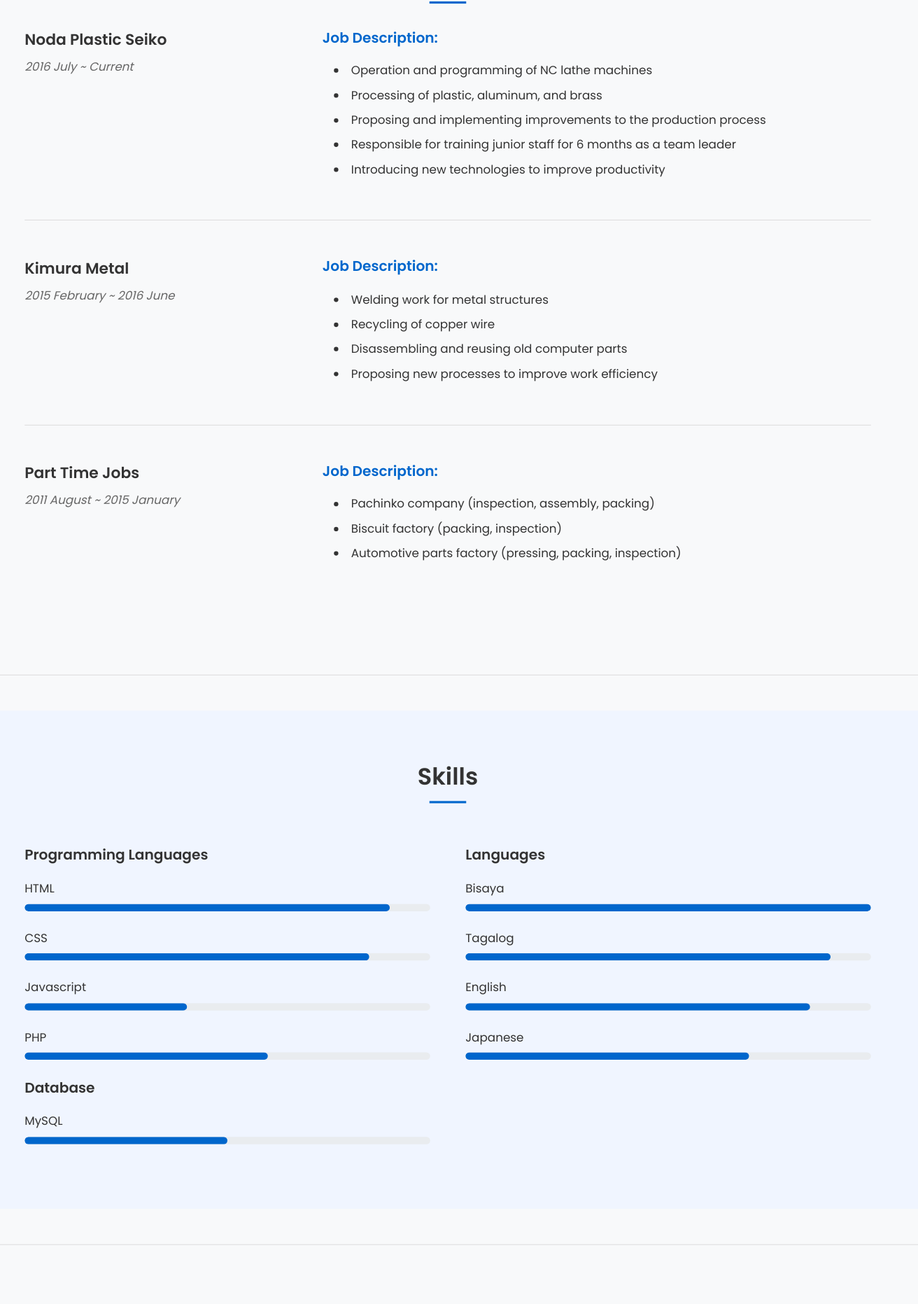
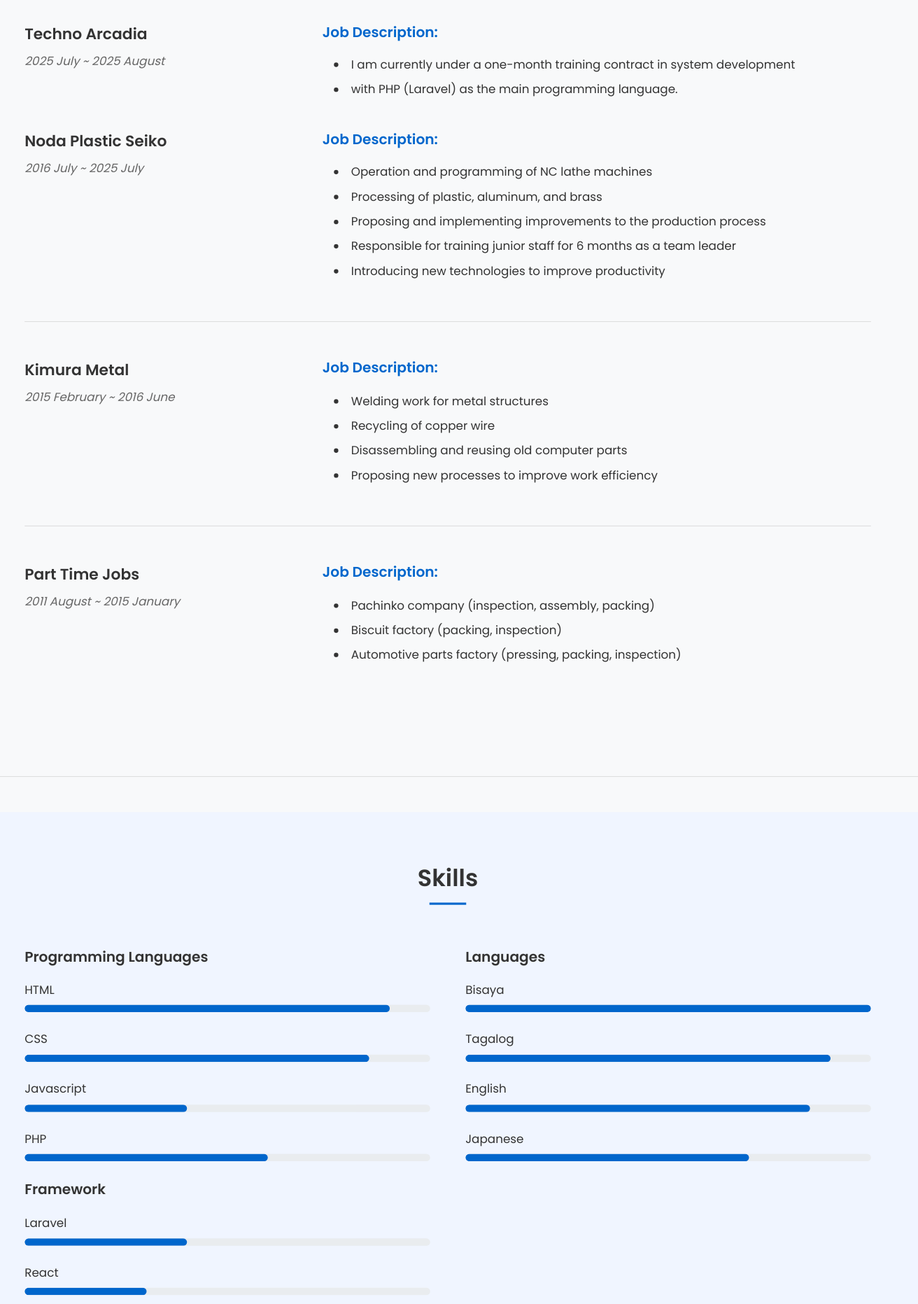
Before and after one commit to jujuWork/Main, a plain HTML site: page Portfolio/index.html in a window 1280 px wide. Shown: the part 1098-2961 px from the top of the page at 70% size, 1312 px wide, since content can reach past the window. Drawn offline with Linux system fonts and the light colour scheme; a web font is replaced by a local one.

Commit message:
Adding Work Experience and Framework

```diff
--- a/Portfolio/index.html
+++ b/Portfolio/index.html
@@ -86,10 +86,24 @@
 <section id="work">
     <h2 class="section-title">Work Experience</h2>
 
+        <div class="experience-container">
+        <div class="company">
+            <h3>Techno Arcadia</h3>
+            <p>2025 July ~ 2025 August</p>
+        </div>
+        <div class="company-business">
+            <h3>Job Description:</h3>
+            <ul>
+            <li>I am currently under a one-month training contract in system development</li>
+            <li>with PHP (Laravel) as the main programming language.</li>
+            </ul>
+        </div>
+    </div>
+
     <div class="experience-container">
         <div class="company">
             <h3>Noda Plastic Seiko</h3>
-            <p>2016 July ~ Current</p>
+            <p>2016 July ~ 2025 July</p>
         </div>
         <div class="company-business">
             <h3>Job Description:</h3>
@@ -175,6 +189,22 @@
                     <div class="progressbar" data-percent="60"></div>
                 </div>
             </div>
+
+            <h3>Framework</h3>
+            <div class="skill-item">
+                <p class="skill-name">Laravel</p>
+                <div class="progressbar-container">
+                    <div class="progressbar" data-percent="40"></div>
+                </div>
+            </div>
+
+            <div class="skill">
+                <p class="skill-name">React</p>
+                <div class="progressbar-container">
+                    <div class="progressbar" data-percent="30"></div>
+                </div>
+            </div>
+
 
             <h3>Database</h3>
             <div class="skill-item">
```
